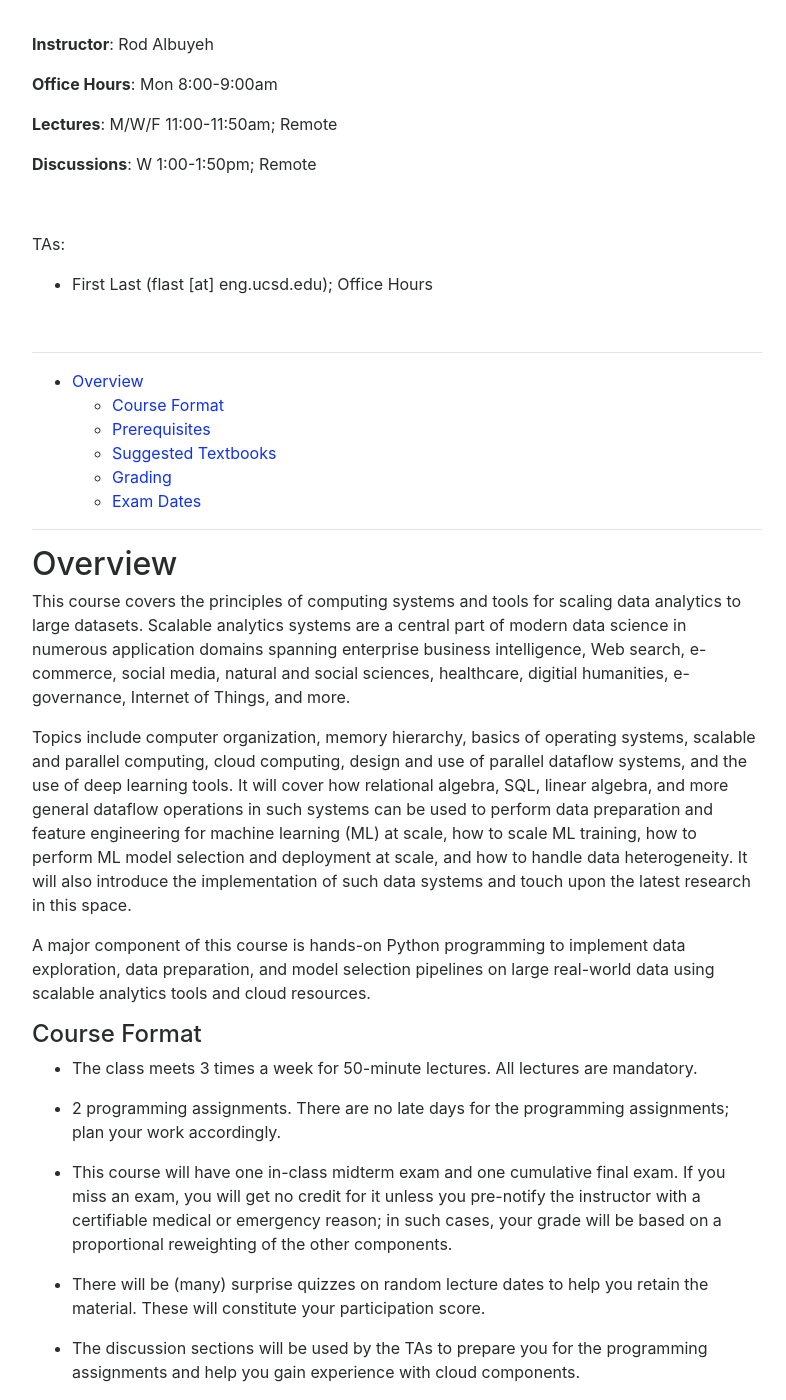
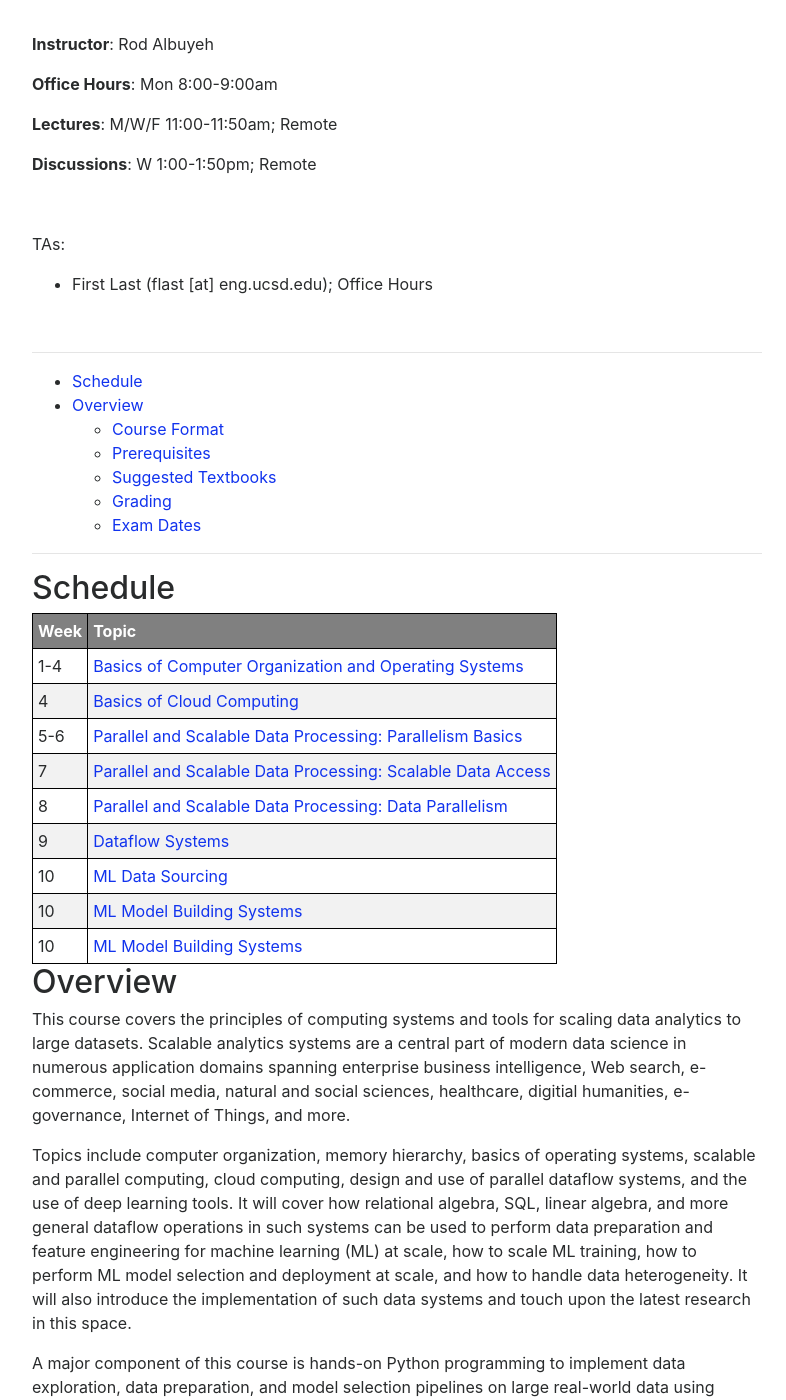
Before and after one commit to albuyeh/dsc102-spring-2021, a Jekyll site: the page built from docs/index.md, in a window 1280 px wide and 1400 px high. Shown: the whole window, without its empty margins (243-1029 px from the left). Built offline with Jekyll 4.4.1, drawn with Linux system fonts in a browser that asks for light colours; nearby versions of some CDN libraries; our own code applies the rules of GitHub Pages for plain Markdown files.

Commit message:
attempt schedule

```diff
--- a/docs/index.md
+++ b/docs/index.md
@@ -20,6 +20,20 @@ TAs:
 {:toc}
 
 ---
+
+# Schedule
+
+|Week|Topic|
+|--|--|
+|1-4|[Basics of Computer Organization and Operating Systems]({{ "weeks/01-Introduction" | absolute_url }})|
+|4|[Basics of Cloud Computing]({{ "/weeks/02-Data" | absolute_url }})|
+|5-6|[Parallel and Scalable Data Processing: Parallelism Basics]({{ "/weeks/03-Android-Graphs" | absolute_url }})|
+|7|[Parallel and Scalable Data Processing: Scalable Data Access]({{ "/weeks/04-Graph-Features" | absolute_url }})|
+|8|[Parallel and Scalable Data Processing: Data Parallelism]({{ "/weeks/05-Baseline-Model" | absolute_url }})|
+|9|[Dataflow Systems]({{ "/weeks/06-Hindroid" | absolute_url }})|
+|10|[ML Data Sourcing]({{ "/weeks/07-Graph-Embeddings-I" | absolute_url }})|
+|10|[ML Model Building Systems]({{ "/weeks/08-Graph-Embeddings-II" | absolute_url }})|
+|10|[ML Model Building Systems]({{ "/weeks/09-Adversarial-ML" | absolute_url }})|
 
 # Overview
 
```
